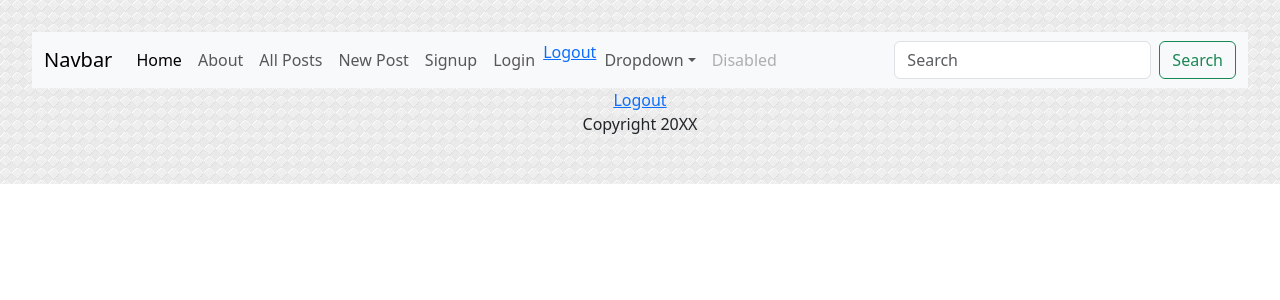
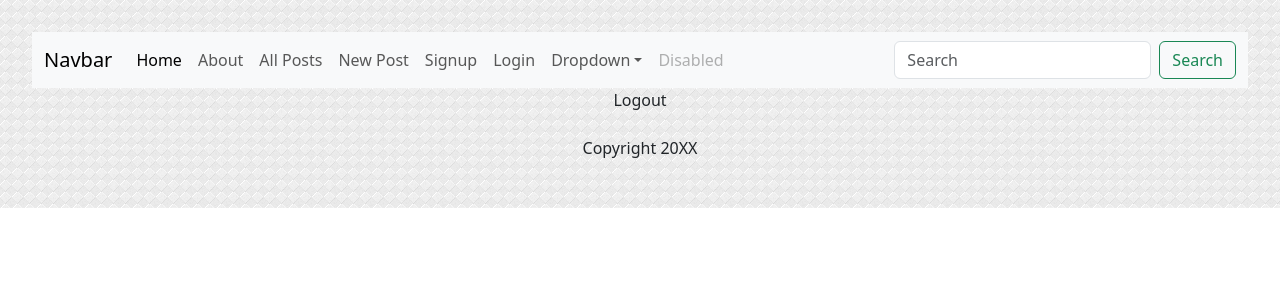
Before and after one commit to tarletonmoore/blog-frontend, a React (Vite) app: page /logout in a window 1280 px wide. Shown: the top 300 px of the page. Built offline with nearby package versions, Linux system fonts and the light colour scheme; no server answers.

Commit message:
add authentication links

```diff
--- a/src/Header.jsx
+++ b/src/Header.jsx
@@ -3,6 +3,31 @@ import './index.css'
 import { Link } from "react-router-dom";
 
 export function Header() {
+  let authenticationLinks;
+
+  if (localStorage.jwt === undefined) {
+authenticationLinks = (
+  <>
+  <li className="nav-item">
+  <Link to="/signup" className="nav-link" >Signup</Link>
+
+</li>
+<li className="nav-item">
+  <Link to="/login" className="nav-link" >Login</Link>
+
+</li>
+</>
+)
+  } else {
+    authenticationLinks = (
+      <>
+        <li className="nav-item">
+          <LogoutLink />
+
+        </li>
+      </>
+    )
+  }
 
   return (
     <header>
@@ -34,18 +59,8 @@ export function Header() {
           <Link to="/posts/new" className="nav-link" >New Post</Link>
 
         </li>
-        <li className="nav-item">
-          <Link to="/signup" className="nav-link" >Signup</Link>
+     {authenticationLinks}
 
-        </li>
-        <li className="nav-item">
-          <Link to="/login" className="nav-link" >Login</Link>
-
-        </li>
-        <li className="nav-item">
-          <LogoutLink />
-
-        </li>
         <li className="nav-item dropdown">
           <a className="nav-link dropdown-toggle" href="#" role="button" data-bs-toggle="dropdown" aria-expanded="false">
             Dropdown
--- a/src/LogoutLink.jsx
+++ b/src/LogoutLink.jsx
@@ -9,7 +9,7 @@ export function LogoutLink() {
   };
 
   return (
-    <a href="#" onClick={handleClick}>
+    <a href="#" className="nav-link" onClick={handleClick}>
       Logout
     </a>
   );
--- a/src/Signup.jsx
+++ b/src/Signup.jsx
@@ -42,6 +42,7 @@ export function Signup() {
     )
   }
 
+
   return (
     <div id="signup">
       <h1>Signup</h1>
```
